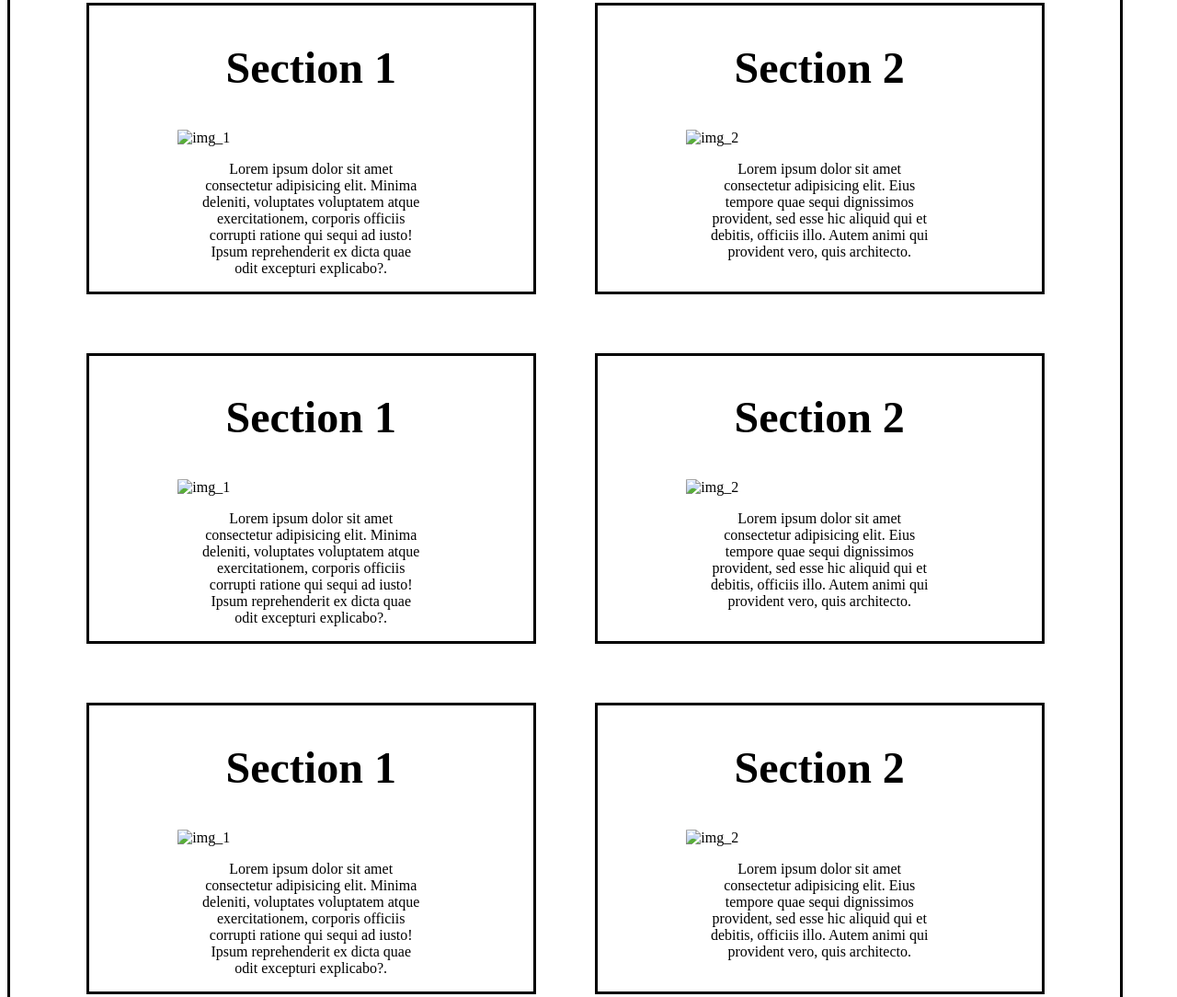
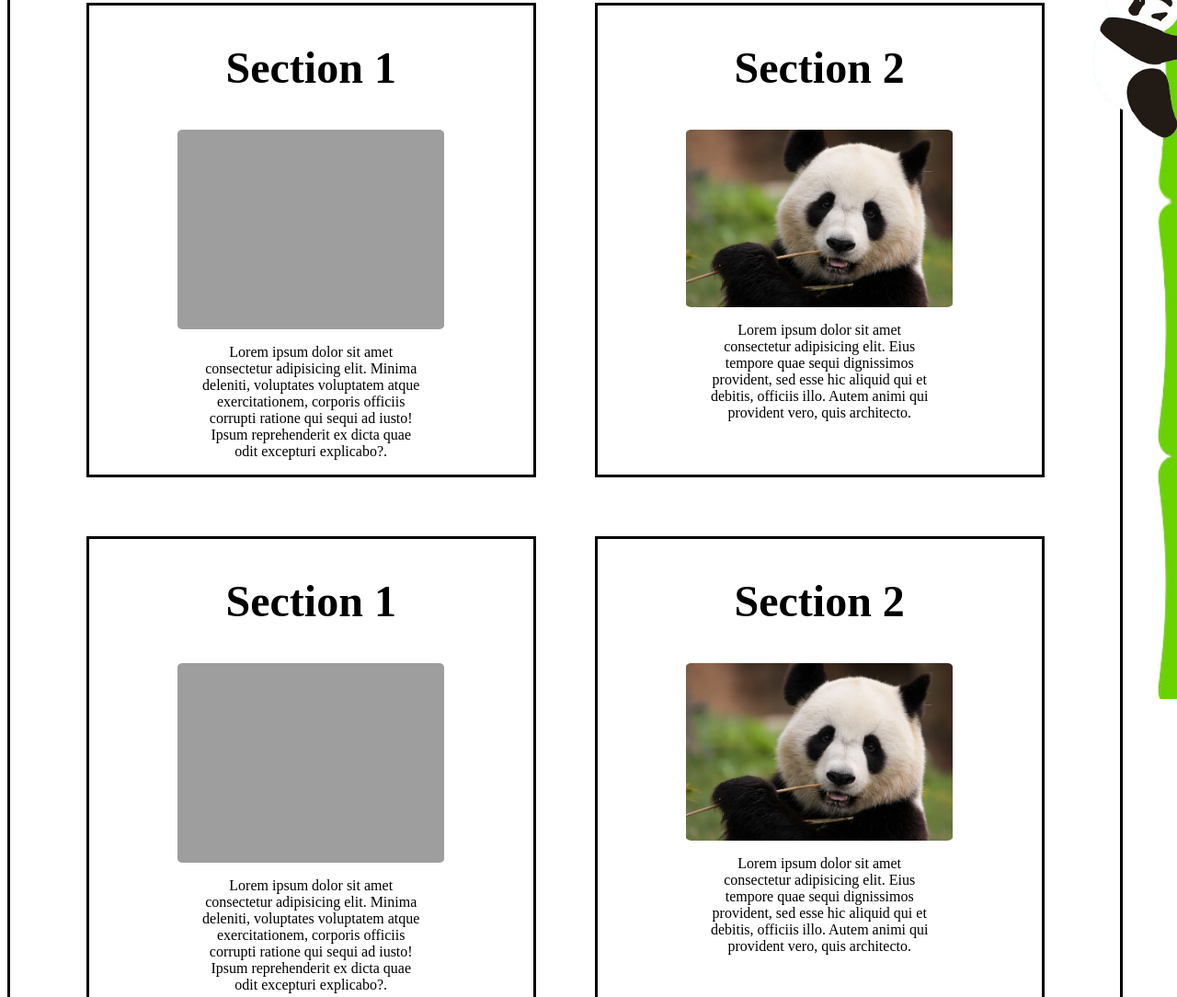
Before and after one commit to Robert-Cabrera/Panda-Scrollbar, a plain HTML site: page index.html in a window 1280 px wide. Shown: the part 40-1124 px from the top of the page at 92% size. Drawn offline with Linux system fonts and the light colour scheme; the site is published under a folder, as on GitHub Pages, so addresses that start at the root find nothing.

Commit message:
Update index.html

```diff
--- a/index.html
+++ b/index.html
@@ -14,44 +14,44 @@
 
     <div class="section">
       <h2>Section 1</h2>
-      <img  id="panda_1" src="/assets/panda_1.png" alt="img_1">
+      <img  id="panda_1" src="assets/panda_1.png" alt="img_1">
       <p>Lorem ipsum dolor sit amet consectetur adipisicing elit. Minima deleniti, voluptates voluptatem atque exercitationem, corporis officiis corrupti ratione qui sequi ad iusto! Ipsum reprehenderit ex dicta quae odit excepturi explicabo?.</p>
     </div>
 
     <div class="section">
       <h2>Section 2</h2>
-      <img id="panda_2" src="/assets/panda_2.png" alt="img_2">
+      <img id="panda_2" src="assets/panda_2.png" alt="img_2">
       <p>Lorem ipsum dolor sit amet consectetur adipisicing elit. Eius tempore quae sequi dignissimos provident, sed esse hic aliquid qui et debitis, officiis illo. Autem animi qui provident vero, quis architecto.</p>
     </div>
 
     <div class="section">
       <h2>Section 1</h2>
-      <img  id="panda_1" src="/assets/panda_1.png" alt="img_1">
+      <img  id="panda_1" src="assets/panda_1.png" alt="img_1">
       <p>Lorem ipsum dolor sit amet consectetur adipisicing elit. Minima deleniti, voluptates voluptatem atque exercitationem, corporis officiis corrupti ratione qui sequi ad iusto! Ipsum reprehenderit ex dicta quae odit excepturi explicabo?.</p>
     </div>
 
     <div class="section">
       <h2>Section 2</h2>
-      <img id="panda_2" src="/assets/panda_2.png" alt="img_2">
+      <img id="panda_2" src="assets/panda_2.png" alt="img_2">
       <p>Lorem ipsum dolor sit amet consectetur adipisicing elit. Eius tempore quae sequi dignissimos provident, sed esse hic aliquid qui et debitis, officiis illo. Autem animi qui provident vero, quis architecto.</p>
     </div>
 
     <div class="section">
       <h2>Section 1</h2>
-      <img  id="panda_1" src="/assets/panda_1.png" alt="img_1">
+      <img  id="panda_1" src="assets/panda_1.png" alt="img_1">
       <p>Lorem ipsum dolor sit amet consectetur adipisicing elit. Minima deleniti, voluptates voluptatem atque exercitationem, corporis officiis corrupti ratione qui sequi ad iusto! Ipsum reprehenderit ex dicta quae odit excepturi explicabo?.</p>
     </div>
 
     <div class="section">
       <h2>Section 2</h2>
-      <img id="panda_2" src="/assets/panda_2.png" alt="img_2">
+      <img id="panda_2" src="assets/panda_2.png" alt="img_2">
       <p>Lorem ipsum dolor sit amet consectetur adipisicing elit. Eius tempore quae sequi dignissimos provident, sed esse hic aliquid qui et debitis, officiis illo. Autem animi qui provident vero, quis architecto.</p>
     </div>
 
     <!--- This is where the scrollbar content goes-->
     <div id="scrollEffect">
-      <img id="bamboo" src="/assets/bamboo.png" alt="Bamboo">
-      <img id="panda" src="/assets/panda_climbing.png" alt="Panda">
+      <img id="bamboo" src="assets/bamboo.png" alt="Bamboo">
+      <img id="panda" src="assets/panda_climbing.png" alt="Panda">
     </div>
 
   </div>
```
